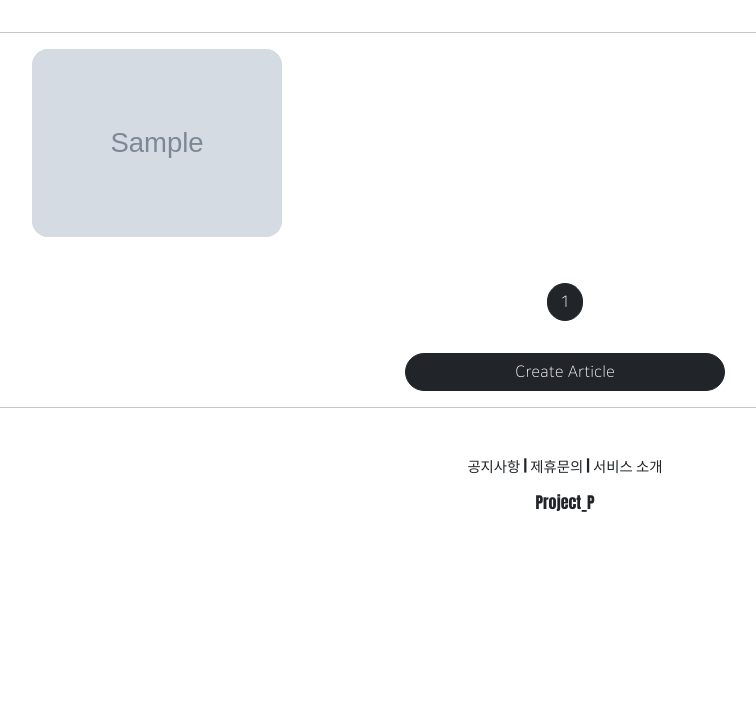
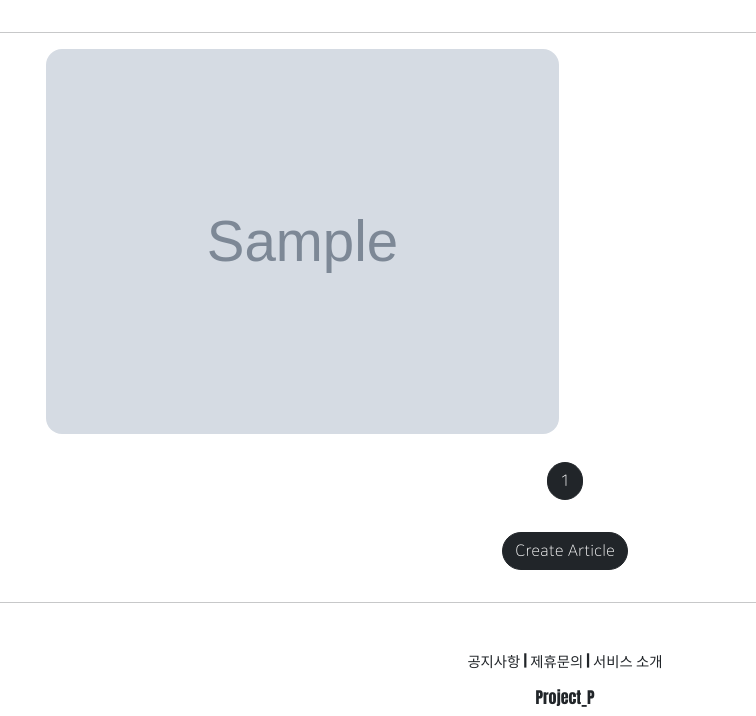
Before and after one commit to Hugekyung/project_P, a Django app: page /articles/list/ in a window 1280 px wide. Shown: the part 112-828 px from the top of the page, without its empty margins (75-831 px from the left). Before the commit the page ends 624 px from the top, so only its background shows below. Run offline with Django 3.2, Linux system fonts and the light colour scheme; tables that the repository leaves empty hold one stand-in row (values such as "Sample post"); grey boxes marked "Sample" are stand-in pictures; some libraries are stand-ins or nearby versions.

Commit message:
django 39gang

```diff
--- a/articleapp/templates/articleapp/list.html
+++ b/articleapp/templates/articleapp/list.html
@@ -5,9 +5,17 @@
 {% block content %}
 
 <style>
+    .container {
+        padding: 0;
+        margin: 0, auto;
+    }
+
+    .container a {
+        width: 45%;
+        max_width: 250px;
+    }
+
     .container div {
-        width: 250px;
-        background-color: antiquewhite;
         display: flex;
         justify-content: center;
         align-items: center;
@@ -39,7 +47,7 @@
     {% include 'snippets/pagination.html' with page_obj=page_obj %}
 
     <div style="text-align:center">
-        <a href="{% url 'articleapp:create' %}" class="btn btn-dark rounded-pill col-3 mt-3 mb-3;">
+        <a href="{% url 'articleapp:create' %}" class="btn btn-dark rounded-pill mt-3 mb-3 px-3;">
             Create Article
         </a>
     </div>
--- a/project_P/settings.py
+++ b/project_P/settings.py
@@ -37,7 +37,7 @@ SECRET_KEY = env('SECRET_KEY')
 # SECURITY WARNING: don't run with debug turned on in production!
 DEBUG = True
 
-ALLOWED_HOSTS = []
+ALLOWED_HOSTS = ['*'] # 모든 호스트에 대해서 허용한다.(배포 시에는 다르게 설정해줘야 한다)
 
 
 # Application definition
--- a/static/base.css
+++ b/static/base.css
@@ -16,4 +16,9 @@
     text-align: center; margin: 2rem 0;
 }
 
+@media screen and (max-width:500px) {  /* 스크린의 max-width가 500px이하로 내려가면 적용되는 것 */
+    html {
+        font-size: 13px;
+    }
+}
 /* 이거 왜 적용이 안되지.. */
--- a/static/js/magicgrid.js
+++ b/static/js/magicgrid.js
@@ -277,7 +277,7 @@ MagicGrid.prototype.listen = function listen () {
 let magicGrid = new MagicGrid({
   container: '.container',
   animate: true,
-  gutter: 30,
+  gutter: 12, /* 게시물간 간격 조정 */
   static: true,
   useMin: true
 });
--- a/templates/head.html
+++ b/templates/head.html
@@ -2,6 +2,7 @@
 
 <head>
     <meta charset="UTF-8">
+    <meta name="viewport" content="width=device-width, initial-scale=1, shrink-to-fit=no"> <!--shrink-to-fit=no: 파이어폭스 설정-->
     <title>Project_P</title>
 
     <!-- BOOTSTRAP LINK -->
```
